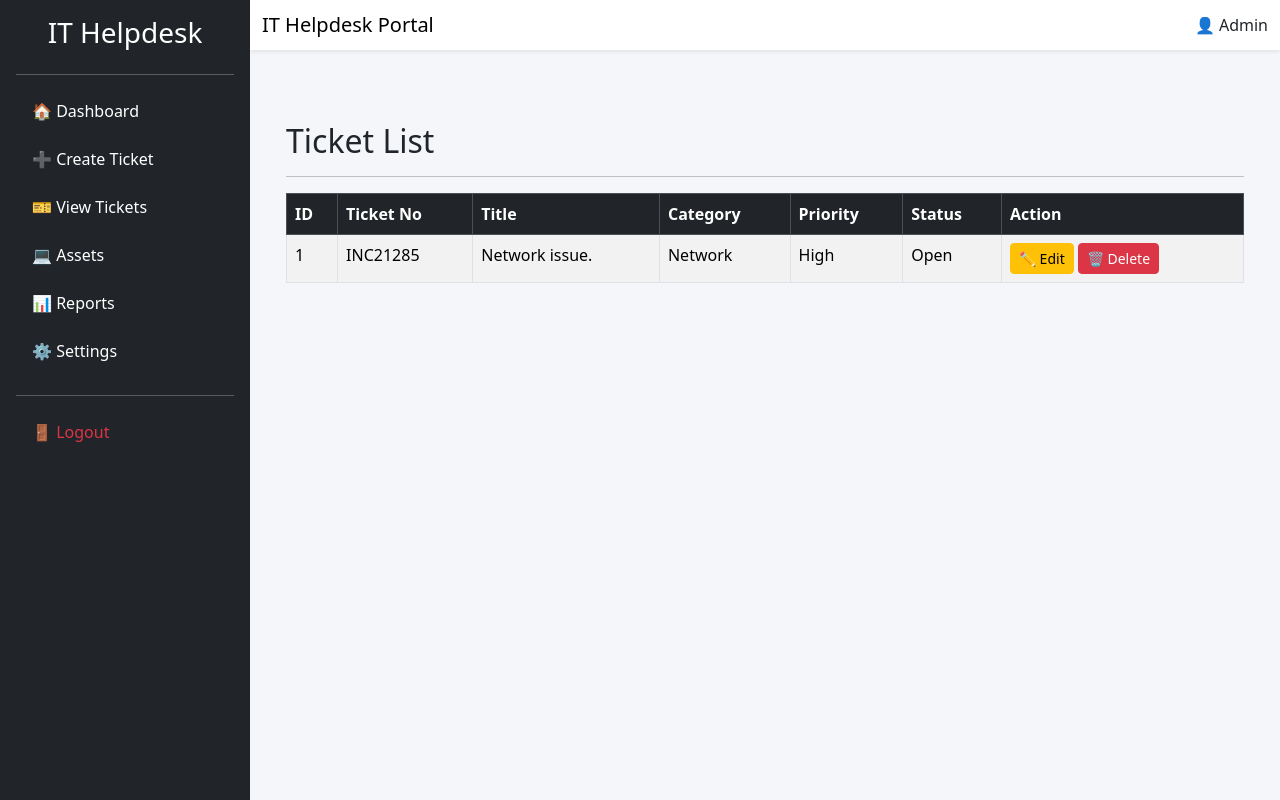
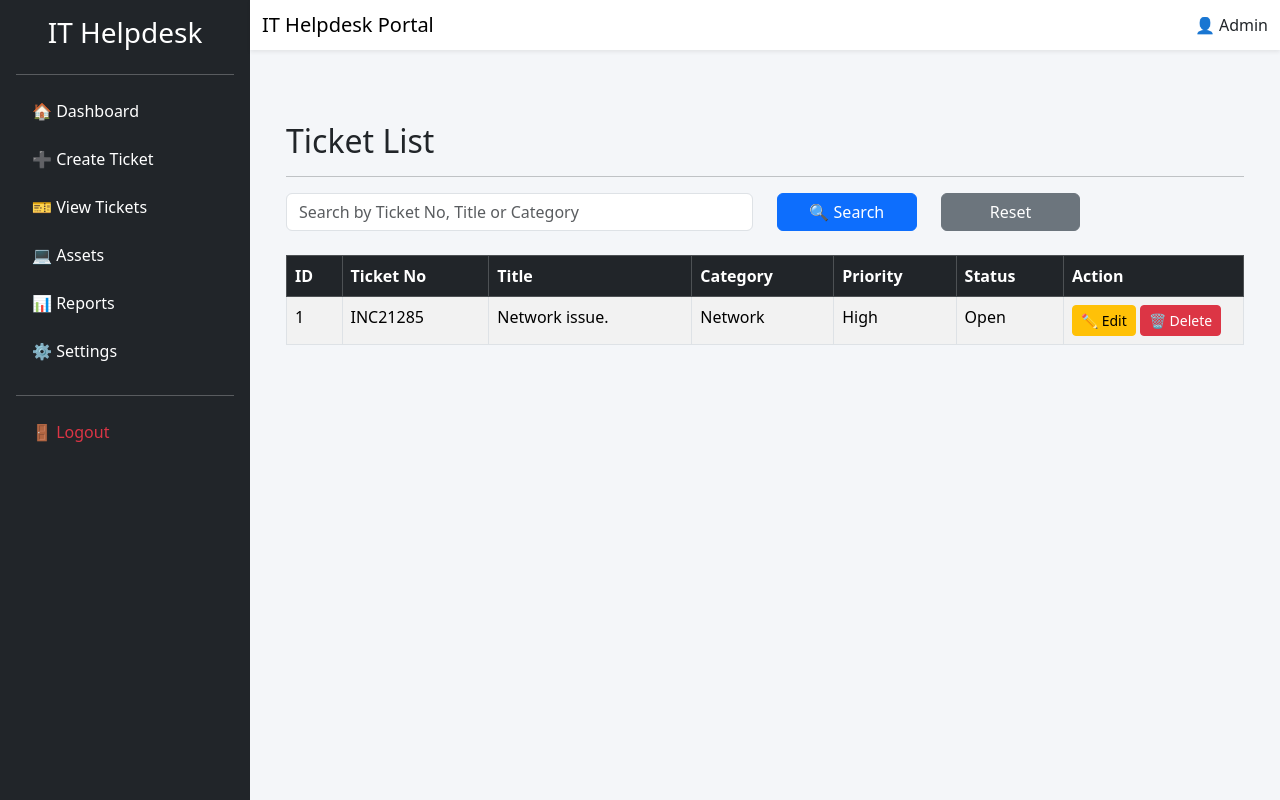
Before and after one commit to sunilballewad-byte/IT-Helpdesk-Portal, a Flask app: page /tickets in a window 1280 px wide. Run offline with Flask 3, Linux system fonts and the light colour scheme; data comes from the database, SQL or seed files in the repository.

Commit message:
Added sidebar layout, dashboard improvements, ticket edit and delete features

```diff
--- a/routes/tickets.py
+++ b/routes/tickets.py
@@ -1,4 +1,5 @@
 from flask import Blueprint, render_template, request, redirect, url_for
+from sqlalchemy import or_
 from models import db, Ticket
 import random
 
@@ -7,10 +8,23 @@ tickets = Blueprint("tickets", __name__)
 
 @tickets.route("/tickets")
 def view_tickets():
-    ticket_list = Ticket.query.order_by(Ticket.id.desc()).all()
+    search = request.args.get("search", "").strip()
+
+    if search:
+        ticket_list = Ticket.query.filter(
+            or_(
+                Ticket.title.contains(search),
+                Ticket.ticket_number.contains(search),
+                Ticket.category.contains(search)
+            )
+        ).order_by(Ticket.id.desc()).all()
+    else:
+        ticket_list = Ticket.query.order_by(Ticket.id.desc()).all()
+
     return render_template(
         "view_tickets.html",
-        tickets=ticket_list
+        tickets=ticket_list,
+        search=search
     )
 
 
@@ -56,7 +70,7 @@ def edit_ticket(id):
     )
 
 
-@tickets.route("/tickets/delete/<int:id>", methods=["POST", "GET"])
+@tickets.route("/tickets/delete/<int:id>", methods=["GET", "POST"])
 def delete_ticket(id):
     ticket = Ticket.query.get_or_404(id)
 
--- a/templates/view_tickets.html
+++ b/templates/view_tickets.html
@@ -10,6 +10,31 @@
 
     <hr>
 
+    <!-- Search Form -->
+    <form method="GET" action="{{ url_for('tickets.view_tickets') }}" class="row mb-4">
+        <div class="col-md-6">
+            <input
+                type="text"
+                name="search"
+                value="{{ search }}"
+                class="form-control"
+                placeholder="Search by Ticket No, Title or Category">
+        </div>
+
+        <div class="col-md-2">
+            <button type="submit" class="btn btn-primary w-100">
+                🔍 Search
+            </button>
+        </div>
+
+        <div class="col-md-2">
+            <a href="{{ url_for('tickets.view_tickets') }}" class="btn btn-secondary w-100">
+                Reset
+            </a>
+        </div>
+    </form>
+
+    <!-- Ticket Table -->
     <table class="table table-bordered table-striped">
         <thead class="table-dark">
             <tr>
@@ -19,11 +44,12 @@
                 <th>Category</th>
                 <th>Priority</th>
                 <th>Status</th>
-                <th>Action</th>
+                <th width="180">Action</th>
             </tr>
         </thead>
 
         <tbody>
+            {% if tickets %}
                 {% for ticket in tickets %}
                 <tr>
                     <td>{{ ticket.id }}</td>
@@ -46,6 +72,13 @@
                     </td>
                 </tr>
                 {% endfor %}
+            {% else %}
+                <tr>
+                    <td colspan="7" class="text-center">
+                        No tickets found.
+                    </td>
+                </tr>
+            {% endif %}
         </tbody>
     </table>
 
```
Lines whose indentation alone changed are shown as unchanged.
